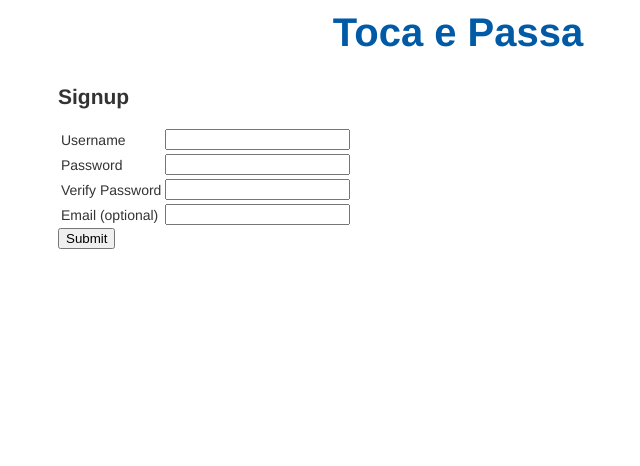
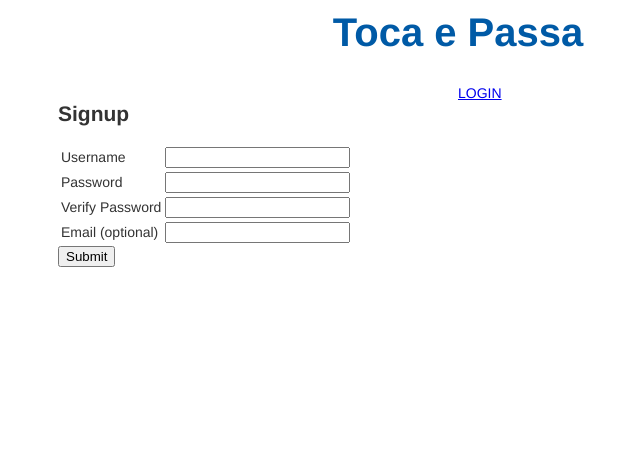
Before and after one commit to samuelralmeida/blog-samuel, a Python web app: template templates/signup-form.html in a window 1280 px wide. Shown: the top 466 px of the page, without its empty margins (182-822 px from the left). Run offline with Jinja, Linux system fonts and the light colour scheme; the template is opened without the code that fills it, so the values that code supplies are empty; some web fonts are replaced.

Commit message:
signup and login html modify

```diff
--- a/static/main.css
+++ b/static/main.css
@@ -24,6 +24,19 @@ html, body {
 
 .sub-title {
     color: #ffffff;
+}
+
+.container{
+    display: flex;
+    flex-wrap: wrap;
+}
+
+.content-sign{
+    width: 50%;
+}
+
+.content-login{
+    width: 50%;
 }
 
 #header{
--- a/templates/signup-form.html
+++ b/templates/signup-form.html
@@ -2,59 +2,48 @@
 
 {% block content %}
 
+<div class="container">
+
+  <div class="content-sign">
     <h2>Signup</h2>
     <form method="post">
       <table>
+
         <tr>
-          <td class="label">
-            Username
-          </td>
-          <td>
-            <input type="text" name="username" value="{{username}}">
-          </td>
-          <td class="error">
-            {{error_username}}
-          </td>
+          <td class="label">Username</td>
+          <td><input type="text" name="username" value="{{username}}"></td>
+          <td class="error">{{error_username}}</td>
         </tr>
 
         <tr>
-          <td class="label">
-            Password
-          </td>
-          <td>
-            <input type="password" name="password" value="">
-          </td>
-          <td class="error">
-            {{error_password}}
-          </td>
+          <td class="label">Password</td>
+          <td><input type="password" name="password" value=""></td>
+          <td class="error">{{error_password}}</td>
         </tr>
 
         <tr>
-          <td class="label">
-            Verify Password
-          </td>
-          <td>
-            <input type="password" name="verify" value="">
-          </td>
-          <td class="error">
-            {{error_verify}}
-          </td>
+          <td class="label">Verify Password</td>
+          <td><input type="password" name="verify" value=""></td>
+          <td class="error">{{error_verify}}</td>
         </tr>
 
         <tr>
-          <td class="label">
-            Email (optional)
-          </td>
-          <td>
-            <input type="text" name="email" value="{{email}}">
-          </td>
-          <td class="error">
-            {{error_email}}
-          </td>
+          <td class="label">Email (optional)</td>
+          <td><input type="text" name="email" value="{{email}}"></td>
+          <td class="error">{{error_email}}</td>
         </tr>
+
       </table>
 
       <input type="submit">
+
     </form>
+  </div>
+
+  <div class="content-login">
+    <a href="login">LOGIN</a>
+  </div>
+
+</div>
 
 {% endblock %}
```
Also changed, not shown: templates/login-form.html (+3 -13 lines).
